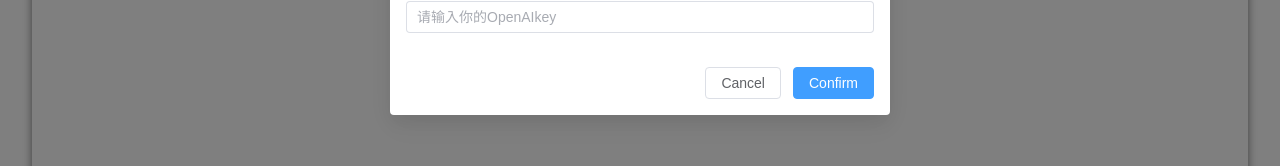
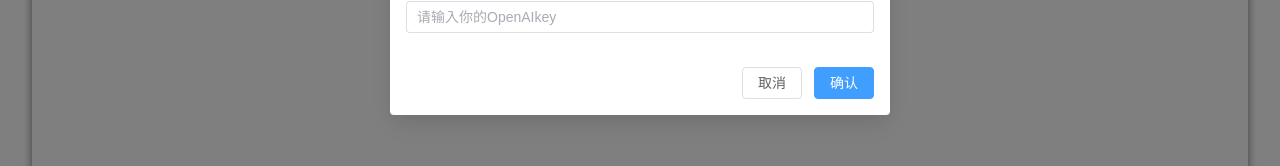
Before and after one commit to kidkin/ChatGPT-Fast-Web, a Vue app: page / in a window 1280 px wide. Both pictures are taken after a click on the button 78 px from the left and 640 px from the top of the page. Shown: the part 261-427 px from the top of the page. Built offline with nearby package versions, Linux system fonts and the light colour scheme.

Commit message:
修改keyButton按钮为中文

```diff
--- a/src/components/KeyButton.vue
+++ b/src/components/KeyButton.vue
@@ -1,5 +1,5 @@
 <template>
-  <el-button plain @click="dialogFormVisible = true " type="primary" circle :size="buttonSize"
+  <el-button plain @click="dialogFormVisible = true" type="primary" circle :size="buttonSize"
     ><el-icon><Key /></el-icon
   ></el-button>
   <el-dialog v-model="dialogFormVisible" title="" width="500" append-to-body="true" size="small">
@@ -17,15 +17,15 @@
     </el-form>
     <template #footer>
       <div class="dialog-footer">
-        <el-button @click="dialogFormVisible = false">Cancel</el-button>
-        <el-button type="primary" @click="update"> Confirm </el-button>
+        <el-button @click="dialogFormVisible = false">取消</el-button>
+        <el-button type="primary" @click="update"> 确认 </el-button>
       </div>
     </template>
   </el-dialog>
 </template>
 
 <script lang="ts" setup>
-import {onMounted, onUnmounted, reactive, ref } from 'vue'
+import { onMounted, onUnmounted, reactive, ref } from 'vue'
 import { useOpenaiStore } from '../store/openai'
 
 //按钮大小
```
